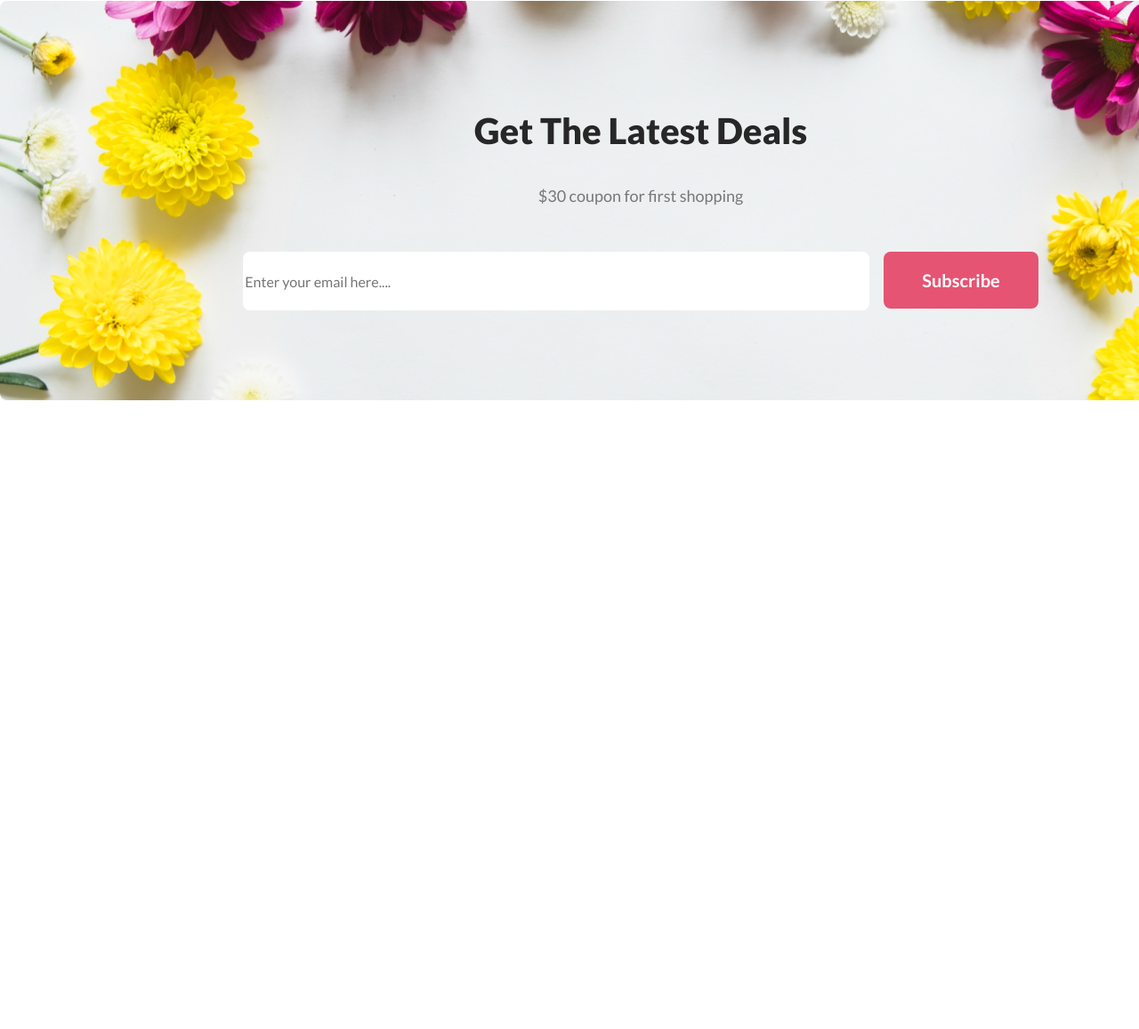
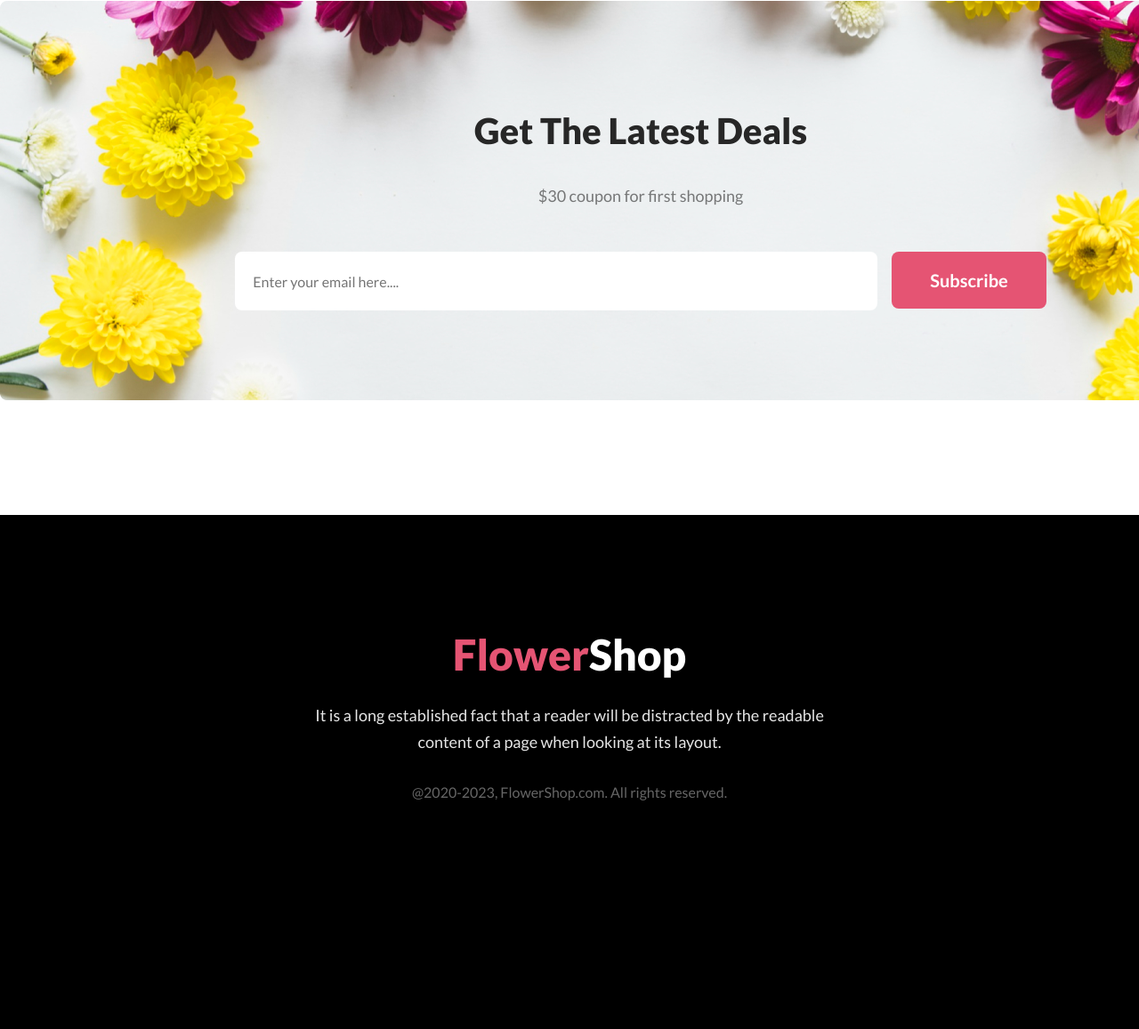
Before and after one commit to thesi47/flower-shop-assignment, a plain HTML site: page index.html in a window 1280 px wide. Shown: the part 3833-4990 px from the top of the page at 89% size. Before the commit the page ends 4412 px from the top, so only its background shows below. Drawn offline with Linux system fonts and the light colour scheme.

Commit message:
whole site done

```diff
--- a/index.html
+++ b/index.html
@@ -75,5 +75,10 @@
         <button class="primary-button">Subscribe</button>
         </div>
     </section>
+    <footer class="footer">
+        <h2 class="footer-name"><span>Flower</span>Shop</h2>
+        <p class="footer-description">It is a long established fact that a reader will be distracted by the readable content of a page when looking at its layout.</p>
+        <p class="copyright">@2020-2023, FlowerShop.com. All rights reserved. </p>
+    </footer>
 </body>
 </html>
--- a/styles/style.css
+++ b/styles/style.css
@@ -299,7 +299,7 @@ body{
 .newsletter-description{
     color: rgba(39, 39, 39, 0.6);
     font-family: Lato;
-    font-size: 18px;
+    font-size: 1.125rem;
     font-weight: 400;
     line-height: 30px;
     letter-spacing: 0%;
@@ -323,4 +323,49 @@ body{
     width: 700px;
     height: 100%;
     border: none;
+    padding-left: 20px;
 }
+/* footer styles */
+.footer{
+    width: 100%;
+    height: 450px;
+    text-align: center;
+    background-color: #000;
+    padding-top: 128px;
+}
+.footer-name{
+    font-family: Lato;
+    font-size: 3rem;
+    font-weight: 800;
+    line-height: 58px;
+    letter-spacing: 0%;
+    color: #fff;
+    margin-top: 0px;
+    margin-bottom: 24px;
+}
+.footer-name>span{
+    color: rgb(229, 84, 115);
+}
+.footer-description{
+    color: rgba(255, 255, 255, 0.9);
+    font-family: Lato;
+    font-size: 1.125rem;
+    font-weight: 400;
+    line-height: 30px;
+    width: 625px;
+    letter-spacing: 0%;
+    margin: 0px auto 32px auto;
+}
+.copyright{
+    color: rgba(255, 255, 255, 0.4);
+    font-family: Lato;
+    font-size: 1rem;
+    font-weight: 400;
+    line-height: 19px;
+    letter-spacing: 0%;
+    text-align: center;
+    color: rgba(255, 255, 255, 0.4);
+}
+/* .fd-container{
+    align-items: center;
+} */
```
